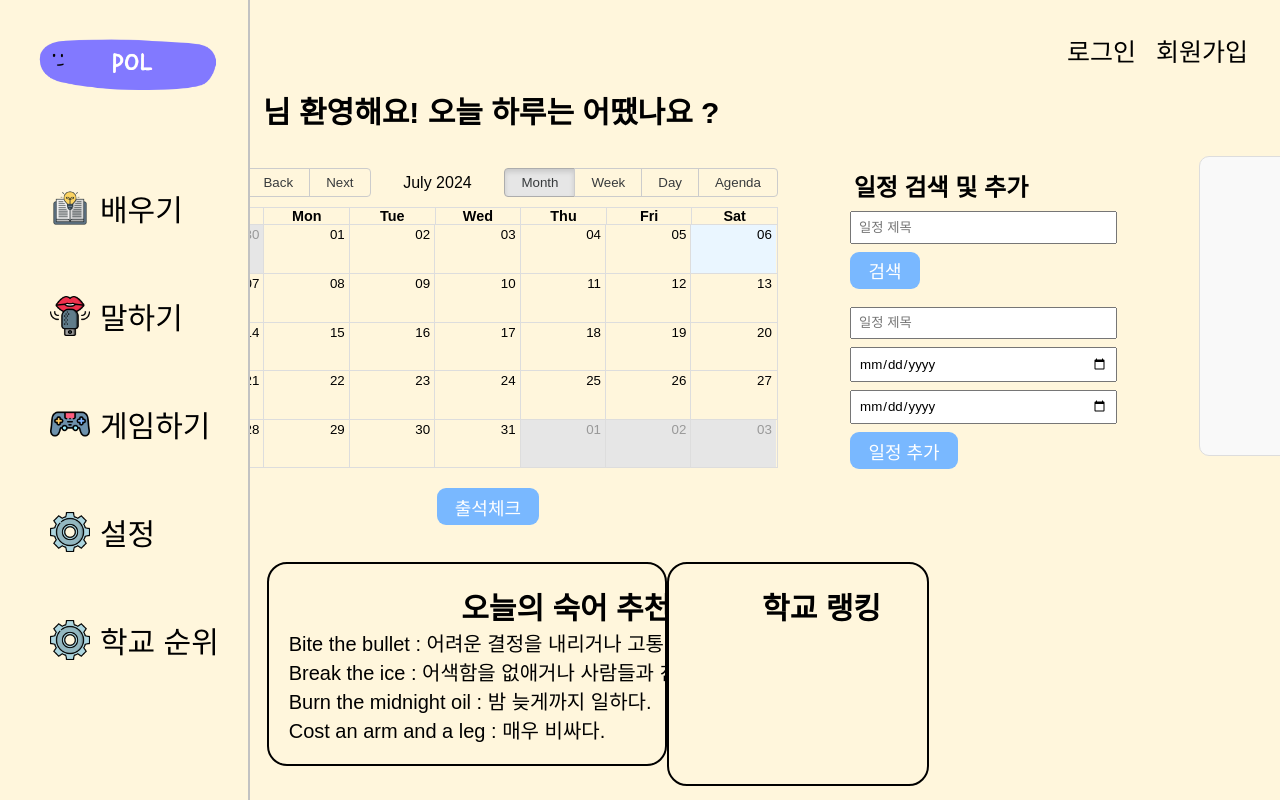
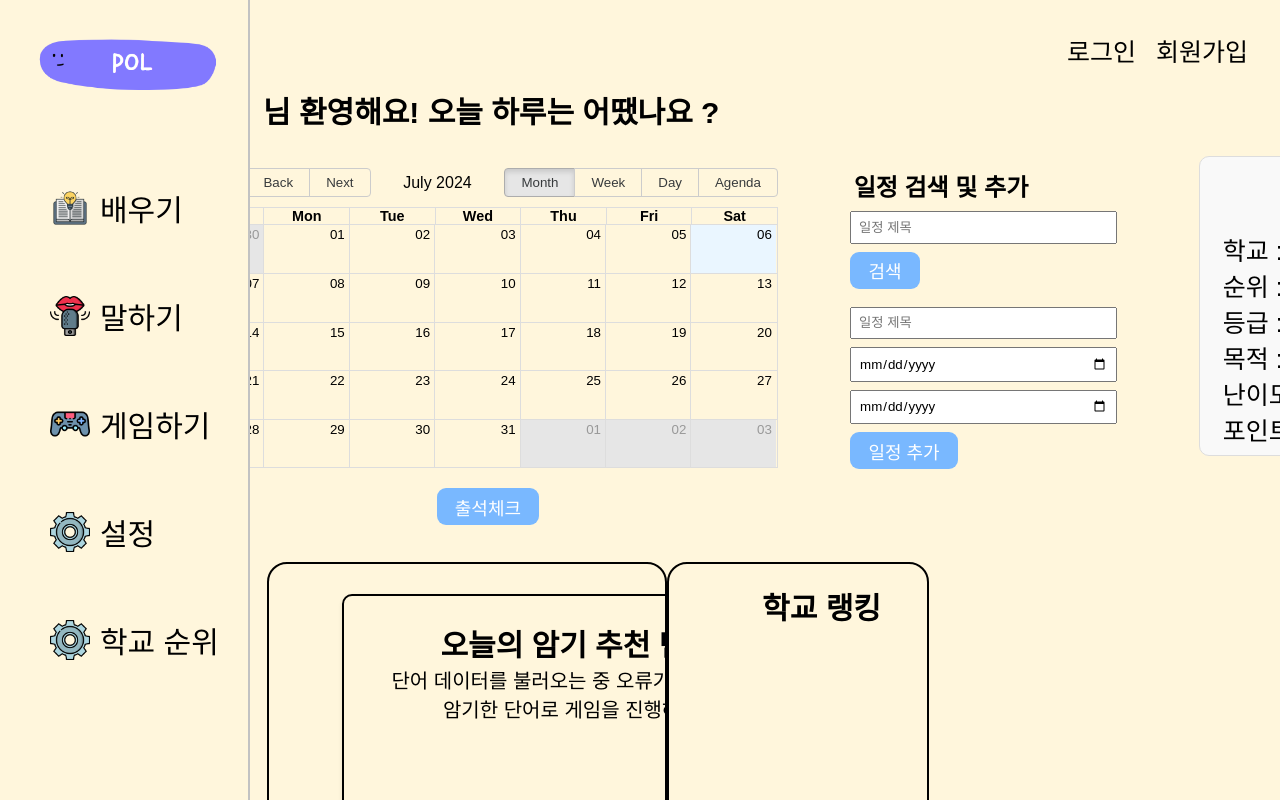
Before and after one commit to beombeom1/Pol-Project, a React (Create React App) app in the folder POL-project/: page / in a window 1280 px wide. Shown: the top 800 px of the page. Built offline with nearby package versions, Linux system fonts and the light colour scheme; a web font is replaced by a local one.

Commit message:
병합전

```diff
--- a/POL-project/src/components/Main.js
+++ b/POL-project/src/components/Main.js
@@ -5,6 +5,7 @@ import moment from 'moment';
 import { Link,useNavigate } from 'react-router-dom';
 import 'react-big-calendar/lib/css/react-big-calendar.css';
 import './Main.css';
+import LearningSettings from './LearningSettings';
 
 const localizer = momentLocalizer(moment);
 
@@ -262,13 +263,9 @@ function Main({ setSidebarVisible }) {
                 </div>
             </div>
             <div className="under-container">
-                <div className="school-ranking">
-                    <h2>오늘의 숙어 추천</h2>
-                    <p>Bite the bullet : 어려운 결정을 내리거나 고통스러운 일을 감내하다.</p>
-                    <p>Break the ice : 어색함을 없애거나 사람들과 친밀감을 돈독하게 만들다.</p>
-                    <p>Burn the midnight oil : 밤 늦게까지 일하다.</p>
-                    <p>Cost an arm and a leg : 매우 비싸다.</p>
-                </div>
+            <div className="school-ranking">
+              <LearningSettings />
+            </div>
                 <div className="word-of-the-day">
                     <h2>학교 랭킹</h2>
                     {schoolRankings.map((school, index) => (
--- a/POL-project/src/components/Settings.css
+++ b/POL-project/src/components/Settings.css
@@ -19,7 +19,7 @@
 
 .profile-info p {
   margin: 5px 0;
-  text-align: center;
+  text-align: left;
 
 }
 
```
